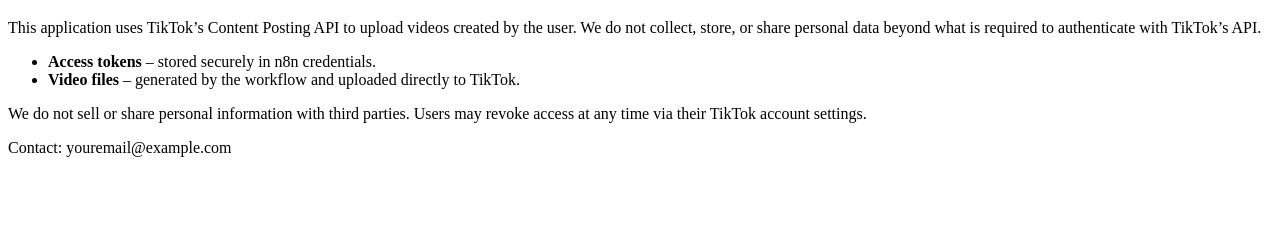
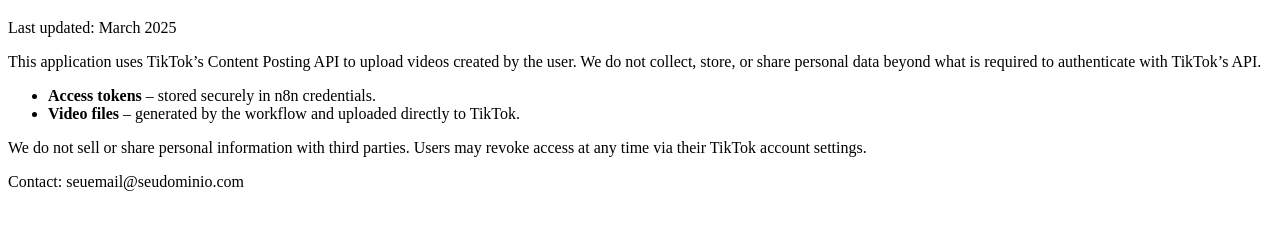
Before and after one commit to Shini-02/tiktok-legal, a plain HTML site: page tiktoklegal/privacy.html in a window 1280 px wide. Shown: the part 61-290 px from the top of the page. Drawn offline with Linux system fonts and the light colour scheme.

Commit message:
Update privacy.html

```diff
--- a/tiktoklegal/privacy.html
+++ b/tiktoklegal/privacy.html
@@ -1,14 +1,15 @@
 <!DOCTYPE html>
-<html lang="en">
-<head><meta charset="UTF-8"><title>Privacy Policy</title></head>
-<body>
+<html lang="en"><head>
+<meta charset="UTF-8"><meta name="viewport" content="width=device-width,initial-scale=1">
+<title>Privacy Policy</title>
+</head><body>
 <h1>Privacy Policy</h1>
+<p>Last updated: March 2025</p>
 <p>This application uses TikTok’s Content Posting API to upload videos created by the user. We do not collect, store, or share personal data beyond what is required to authenticate with TikTok’s API.</p>
 <ul>
   <li><strong>Access tokens</strong> – stored securely in n8n credentials.</li>
   <li><strong>Video files</strong> – generated by the workflow and uploaded directly to TikTok.</li>
 </ul>
 <p>We do not sell or share personal information with third parties. Users may revoke access at any time via their TikTok account settings.</p>
-<p>Contact: youremail@example.com</p>
-</body>
-</html>
+<p>Contact: seuemail@seudominio.com</p>
+</body></html>
```
